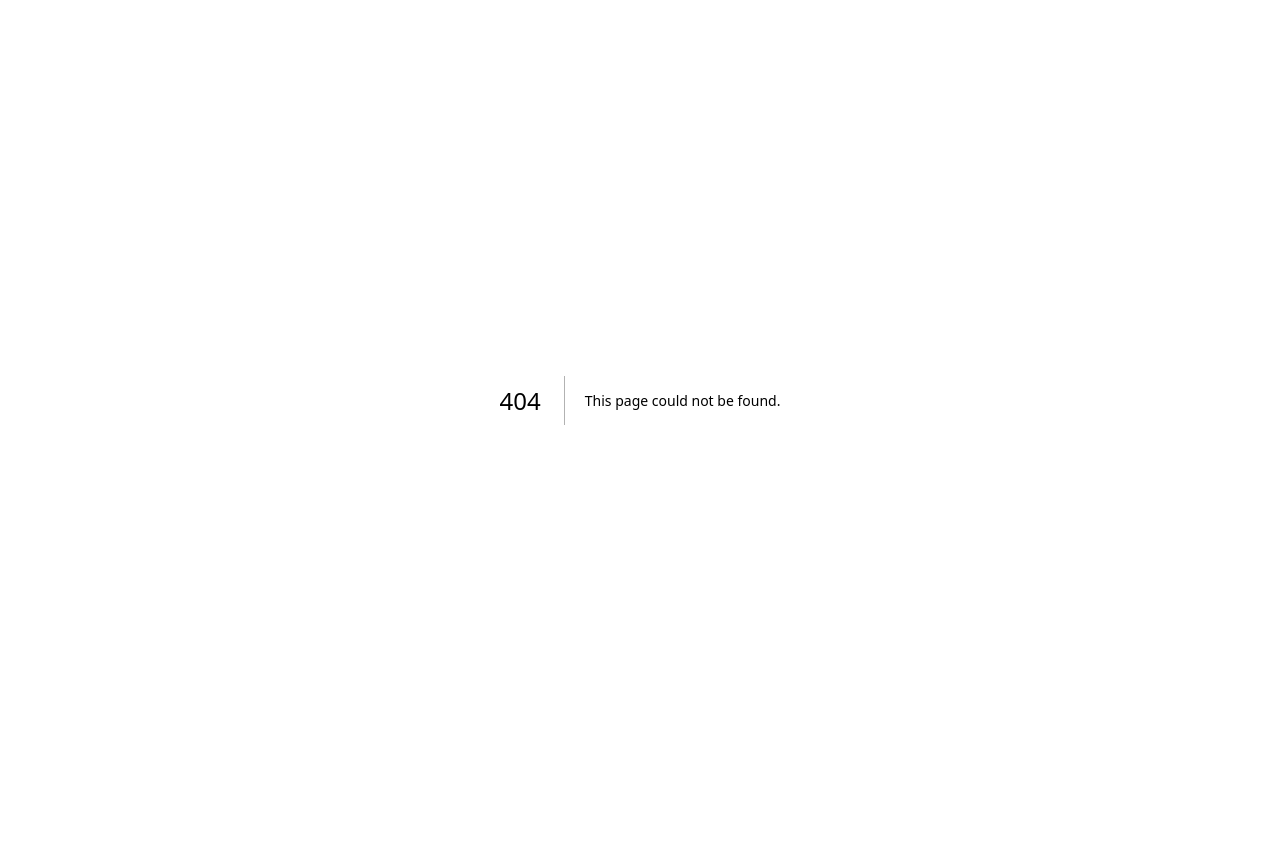
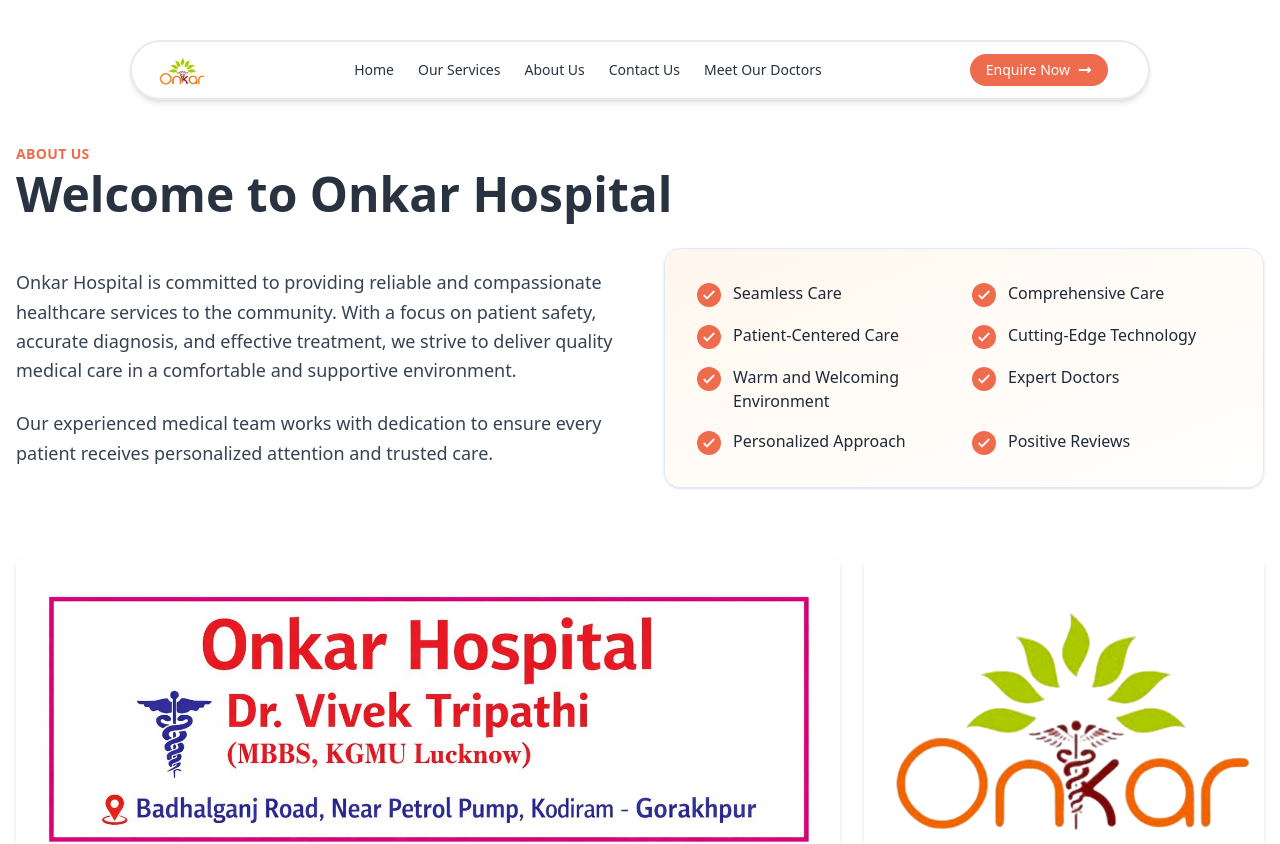
Before and after one commit to AnkitaMaurya-2908/omkar-hospital, a Next.js app in the folder frontend/: page /about in a window 1280 px wide. Before the commit this address had no page. Shown: the top 844 px of the page. Before the commit the page ends 800 px from the top, so only its background shows below. Built offline with nearby package versions, Linux system fonts and the light colour scheme.

Commit message:
add about us page

```diff
--- /dev/null
+++ b/frontend/src/app/about/page.js
@@ -0,0 +1,64 @@
+import Footer from "@/components/Footer/Footer";
+import Navbar from "@/components/HeroSection/Navbar";
+import React from "react";
+import Image from "next/image";
+import AboutFeatures from "@/components/AboutPage/Features";
+
+export default function AboutPage() {
+  return (
+    <>
+      <Navbar />
+      <section className="max-w-7xl mx-auto px-4 md:px-6 lg:px-4 mt-28 lg:mt-36 mb-19">
+        <div className="flex flex-col mb-6">
+          <span className="text-sm font-semibold text-[#ee6c4d] uppercase tracking-wide">
+            About Us
+          </span>
+          <h1 className="text-[#293241] text-3xl sm:text-4xl md:text-5xl font-bold leading-tight">
+            Welcome to Onkar Hospital
+          </h1>
+        </div>
+
+        {/* Main Content Grid */}
+        <div className="grid grid-cols-1 lg:grid-cols-2 gap-8 lg:gap-12 mb-16">
+          <div className="flex flex-col justify-center">
+            <p className="text-gray-700 text-lg leading-relaxed mb-6">
+              Onkar Hospital is committed to providing reliable and
+              compassionate healthcare services to the community. With a focus
+              on patient safety, accurate diagnosis, and effective treatment, we
+              strive to deliver quality medical care in a comfortable and
+              supportive environment.
+            </p>
+            <p className="text-gray-700 text-lg leading-relaxed">
+              Our experienced medical team works with dedication to ensure every
+              patient receives personalized attention and trusted care.
+            </p>
+          </div>
+          <AboutFeatures />
+        </div>
+
+        <div className="grid grid-cols-1 md:grid-cols-3 gap-3 lg:gap-6 mt-12">
+          <div className=" relative md:col-span-2 h-[300px] sm:h-[320px] rounded-2xl overflow-hidden shadow-md  transition-transform duration-500 ease-out hover:scale-101 ">
+            <Image
+              src="/hospital-english-banner.png"
+              alt="Nail service"
+              fill
+              className="object-cover"
+            />
+          </div>
+
+          <div className="hidden md:block relative md:col-span-1">
+            <div className="relative h-[300px] sm:h-[320px] rounded-2xl overflow-hidden shadow-md transition-transform duration-500 ease-out hover:scale-101">
+              <Image
+                src="/hospital-logo.png"
+                alt="Perfect nails"
+                fill
+                className="object-contain"
+              />
+            </div>
+          </div>
+        </div>
+      </section>
+      <Footer />
+    </>
+  );
+}
--- /dev/null
+++ b/frontend/src/components/AboutPage/Features.jsx
@@ -0,0 +1,39 @@
+import React from "react";
+
+export default function AboutFeatures() {
+  return (
+    <div className="bg-gradient-to-br from-orange-50 to-white p-8 rounded-2xl shadow-sm border border-blue-100">
+      <div className="grid grid-cols-1 sm:grid-cols-2 gap-4">
+        {[
+          "Seamless Care",
+          "Comprehensive Care",
+          "Patient-Centered Care",
+          "Cutting-Edge Technology",
+          "Warm and Welcoming Environment",
+          "Expert Doctors",
+          "Personalized Approach",
+          "Positive Reviews",
+        ].map((feature, index) => (
+          <div key={index} className="flex items-start gap-3 group">
+            <div className="w-6 h-6 rounded-full bg-[#ee6c4d] flex items-center justify-center flex-shrink-0 mt-0.5 group-hover:scale-110 transition-transform">
+              <svg
+                className="w-4 h-4 text-white"
+                fill="none"
+                stroke="currentColor"
+                viewBox="0 0 24 24"
+              >
+                <path
+                  strokeLinecap="round"
+                  strokeLinejoin="round"
+                  strokeWidth={3}
+                  d="M5 13l4 4L19 7"
+                />
+              </svg>
+            </div>
+            <span className="text-gray-800 font-sm">{feature}</span>
+          </div>
+        ))}
+      </div>
+    </div>
+  );
+}
--- a/frontend/src/components/HeroSection/Navbar.jsx
+++ b/frontend/src/components/HeroSection/Navbar.jsx
@@ -57,7 +57,7 @@
             Contact Us
           </a>
           <a href="#" className="hover:text-[#3D5A80]">
-            Reviews
+            Meet Our Doctors
           </a>
         </div>
 
@@ -91,7 +91,8 @@
             Contact Us
           </a>
           <a href="#" className="block hover:text-[#3D5A80]">
-            Reviews
+                        Meet Our Doctors
+
           </a>
           <div className="flex items-center justify-between pt-4 border-t border-[#293241]">
             <button className="text-sm font-medium px-4 py-1.5 rounded-full transition bg-[#ee6c4d] text-white hover:bg-[#293241] flex items-center gap-2">
```
Also changed, not shown: frontend/public/hospital-english-banner.png (added).
